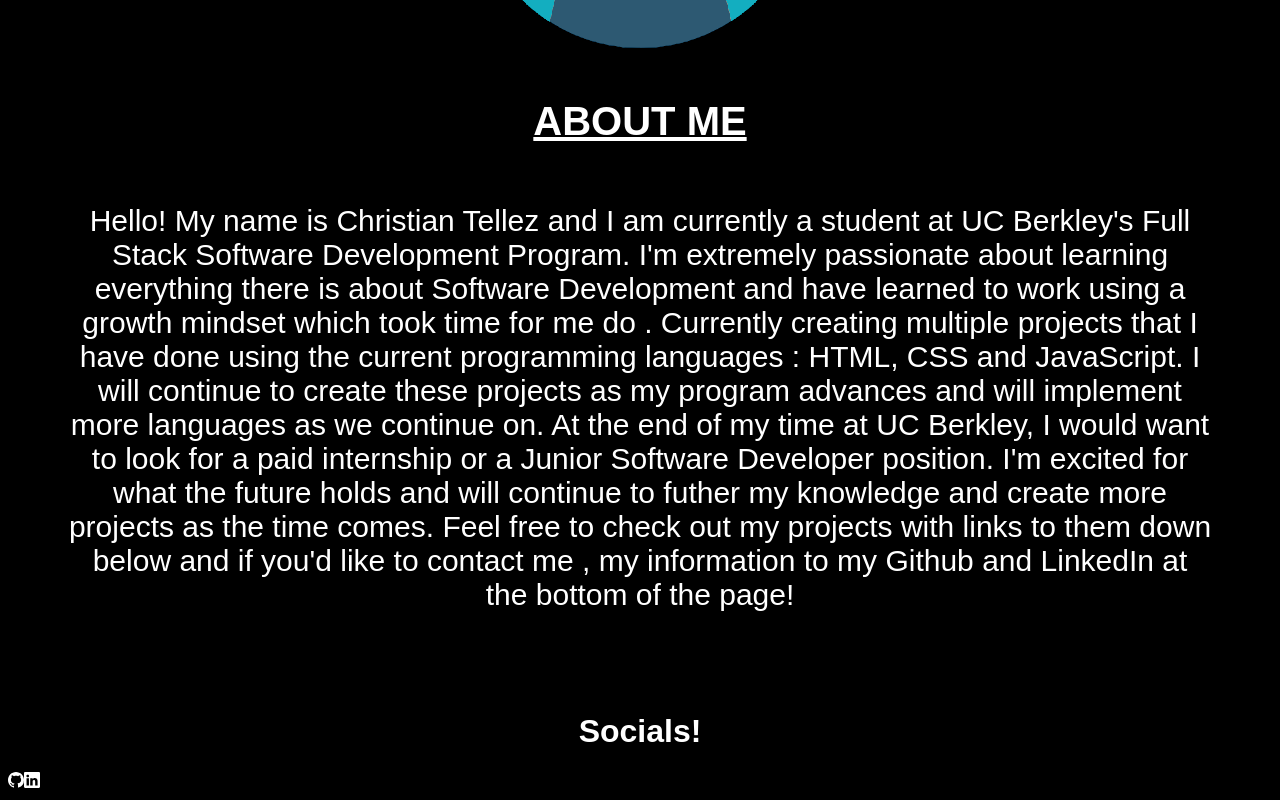
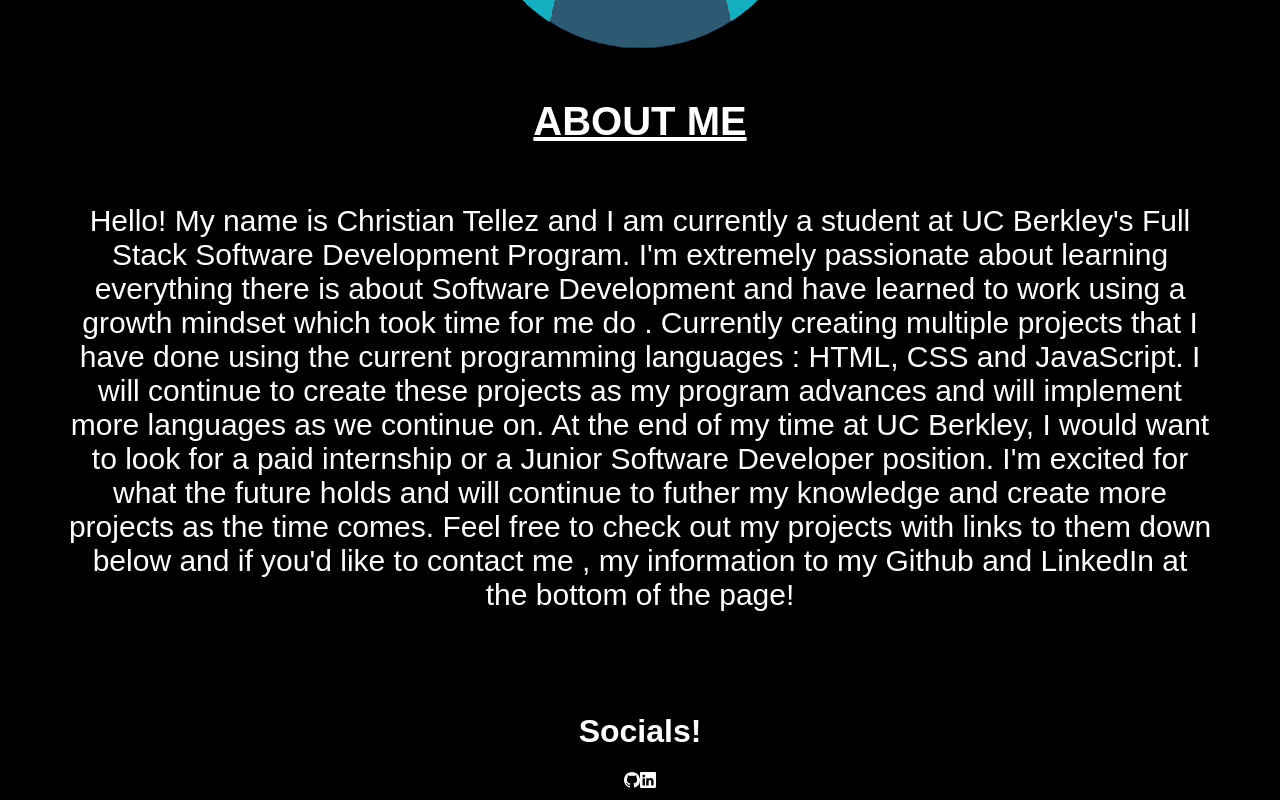
Before and after one commit to tellez215/react-portfolio, a React (Create React App) app: page / in a window 1280 px wide. Shown: the part 407-1207 px from the top of the page. Built offline with nearby package versions, Linux system fonts and the light colour scheme.

Commit message:
add styling and icons

```diff
--- a/package.json
+++ b/package.json
@@ -9,8 +9,12 @@
     "@testing-library/jest-dom": "^5.16.4",
     "@testing-library/react": "^13.3.0",
     "@testing-library/user-event": "^13.5.0",
+    "axios": "^0.27.2",
+    "bootstrap": "^5.1.3",
+    "dotenv": "^16.0.1",
     "react": "^18.1.0",
     "react-dom": "^18.1.0",
+    "react-icons": "^4.4.0",
     "react-scripts": "5.0.1",
     "web-vitals": "^2.1.4"
   },
--- a/src/App.css
+++ b/src/App.css
@@ -122,3 +122,9 @@ label {
     align-items: center;
     margin-top: 8%;
 }
+
+.socialIcons {
+    justify-content: center;
+    align-items: center;
+    display: flex;
+}
```
Also changed, not shown: 2 other files (tests, documents, lock files or other folders).
